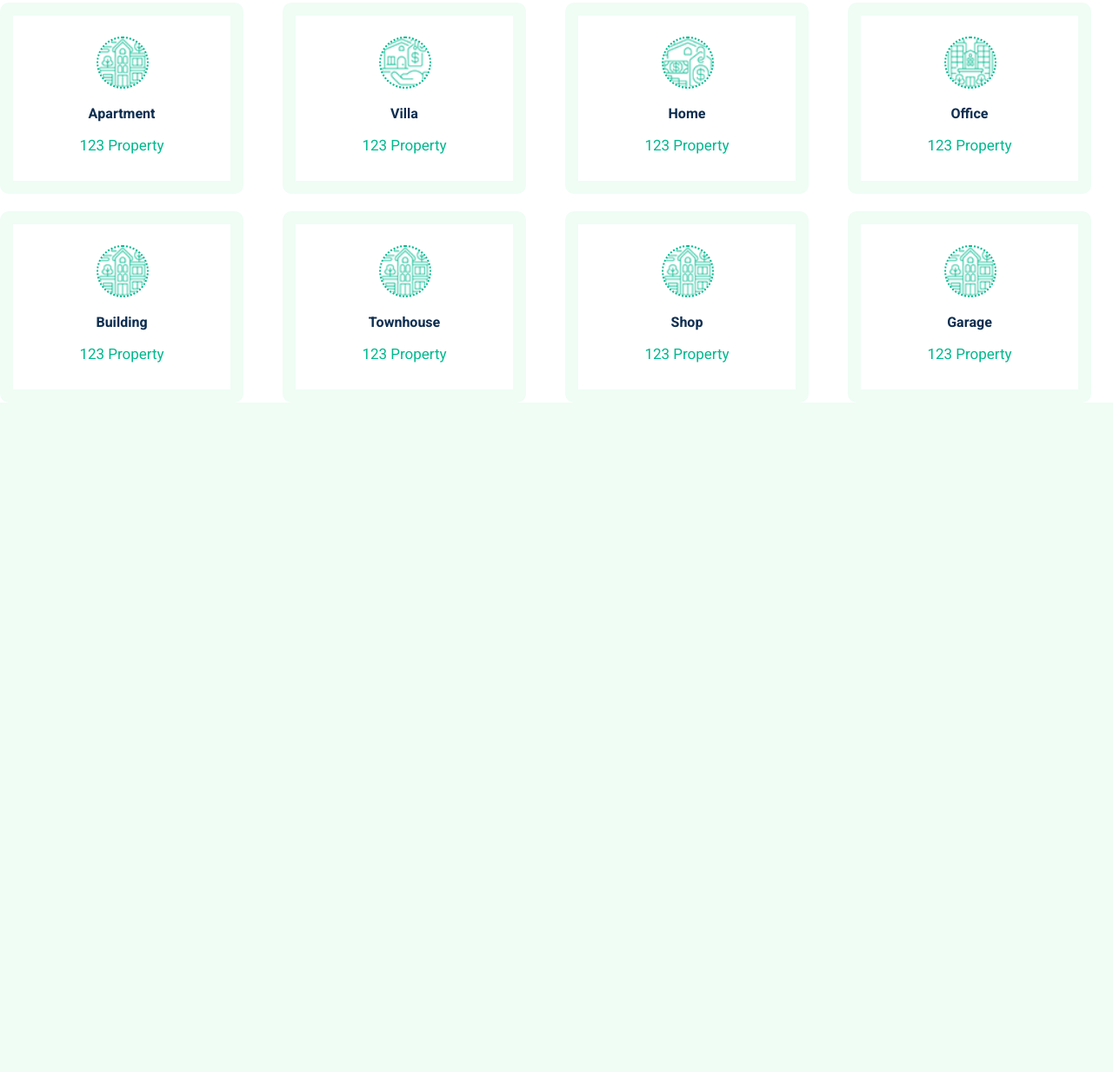
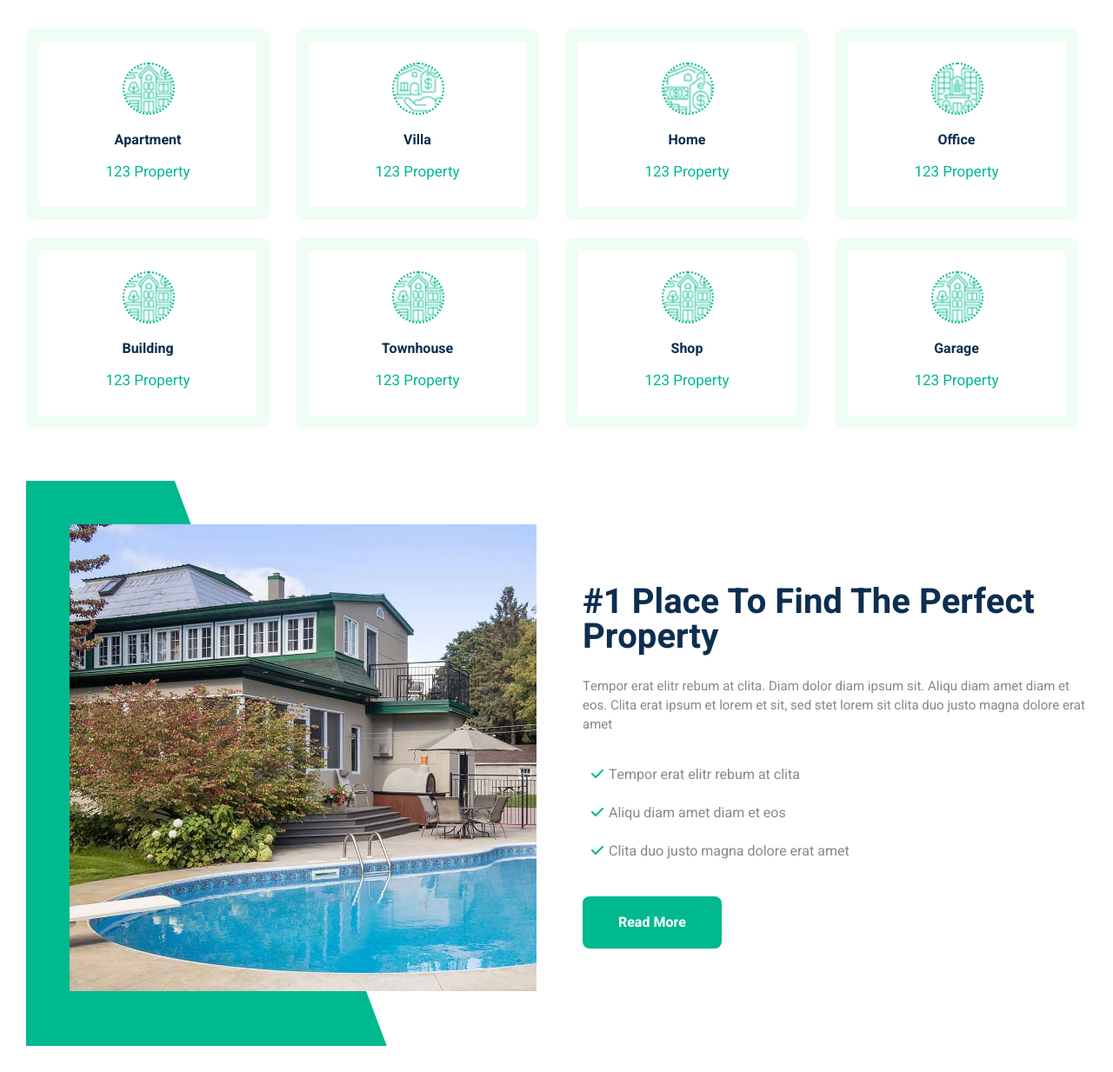
Before and after one commit to Meagamer/test-1, a plain HTML site: page website.html in a window 1280 px wide. Shown: the part 1040-2273 px from the top of the page at 87% size. Before the commit the page ends 1503 px from the top, so only its background shows below. Drawn offline with nearby package versions, Linux system fonts and the light colour scheme.

Commit message:
FIRST CHANGE

```diff
--- a/website.css
+++ b/website.css
@@ -180,6 +180,7 @@ header{
       .property-types-grid{
         width: 100%;
         background-color: white;
+        padding: 30px;
         display: grid;
         grid-template-columns: repeat(4, 1fr); /* 2 equal-width columns */
         grid-template-rows: repeat(2, 1fr);    /* 2 equal-height rows */
@@ -197,6 +198,7 @@ header{
         justify-content: center;
         text-align: center;
         transition: background-color 0.7s;
+        cursor: pointer;
       }
       .property-grid img{
         width: 60px;
@@ -230,3 +232,72 @@ header{
       .property-grid:hover .p2{
         color: #ffffff;
       }
+         /* CONTAINER 3 */
+      .container3-main{
+        width: 100%;
+        padding: 30px;
+        background-color: white;
+        display: grid;
+        grid-template-columns: repeat(2, 1fr); /* 2 equal-width columns */
+        grid-template-rows: repeat(1, 1fr);    /* 1 equal-height rows */
+
+     }       /* IMAGE SECTION */
+      .grid-img{
+        position: relative;
+        width: 100%;
+        height: 650px;
+      }
+      .grid-img img{
+        position: absolute;
+        top: 50px;
+        left:50px;
+        width: 88%;
+        object-fit: cover;
+        z-index: 2;
+      }
+      .background{
+        position: absolute;
+        z-index: 1;
+        width: 100%;
+        height: 650px;
+        background-color: #00B98E;
+        clip-path: polygon(0 0, 28% 0, 68% 100%, 0% 100%);
+      }      /* TEXT SECTION */
+      .grid-text{
+        padding-top:120px;
+        padding-left: 30px;
+      }
+      .grid-text .c3p1{
+        font-size: 40px;
+        color: #0E2E50;
+        line-height: 1;
+      }
+      .grid-text .c3p2{
+        font-size: 15px;
+        font-weight: normal;
+        color: #898989;
+        padding: 25px 0px 25px;
+      }
+      .grid-text .c3p3{
+        padding: 10px;
+        font-weight: normal;
+        color: #898989;
+      }
+      .grid-text i{
+        padding-right:15px;
+        font-weight: bolder;
+      }
+      .grid-text button{
+        margin-top: 30px;
+        width: 160px;
+        height: 60px;
+        font-size: 16px;
+        color: #ffffff;
+        background-color: #00B98E;
+        border: none;
+        border-radius: 8px;
+        transition: background-color 0.7s;
+      }
+      .grid-text button:hover{
+        background-color: #04d3a3;
+      }
--- a/website.html
+++ b/website.html
@@ -3,10 +3,13 @@
 <head>
     <style>
         @import url('https://fonts.googleapis.com/css2?family=Heebo:wght@100..900&display=swap');
+        @import "~@fortawesome/fontawesome-free/css/all.min.css";
+
     </style>
     <meta charset="UTF-8">
     <meta name="viewport" content="width=device-width, initial-scale=1.0">
     <link href="https://unpkg.com/aos@2.3.1/dist/aos.css" rel="stylesheet">
+    <link rel="stylesheet" href="https://cdnjs.cloudflare.com/ajax/libs/font-awesome/6.4.0/css/all.min.css">
     <link rel="stylesheet" href="website.css">
     <title>Document</title>
     <script src="https://unpkg.com/aos@2.3.1/dist/aos.js" defer></script>
@@ -117,6 +120,27 @@
              </div>
            </div>
         </section>
+        <section class="container3">
+          <div class="container3-main">
+            <div class="grid-img">
+              <div class="background"></div>
+              <img src="/img/about.jpg" alt="about">
+            </div>
+            <div class="grid-text">
+              <p class="c3p1">#1 Place To Find The Perfect Property</p>
+              <p class="c3p2">
+                Tempor erat elitr rebum at clita. Diam dolor
+                 diam ipsum sit. Aliqu diam amet diam et <br>eos.
+                  Clita erat ipsum et lorem et sit, sed stet
+                  lorem sit clita duo justo magna dolore erat amet
+                </p>
+                <p class="c3p3"><i class="fa-solid fa-check" style="color: #00B98E;"></i>Tempor erat elitr rebum at clita</p>
+                <p class="c3p3"><i class="fa-solid fa-check" style="color: #00B98E;"></i>Aliqu diam amet diam et eos</p>
+                <p class="c3p3"><i class="fa-solid fa-check" style="color: #00B98E;"></i>Clita duo justo magna dolore erat amet</p>
+                <button>Read More</button>
+            </div>
+          </div>
+        </section>
     </main>
 </body>
 </html>
```
